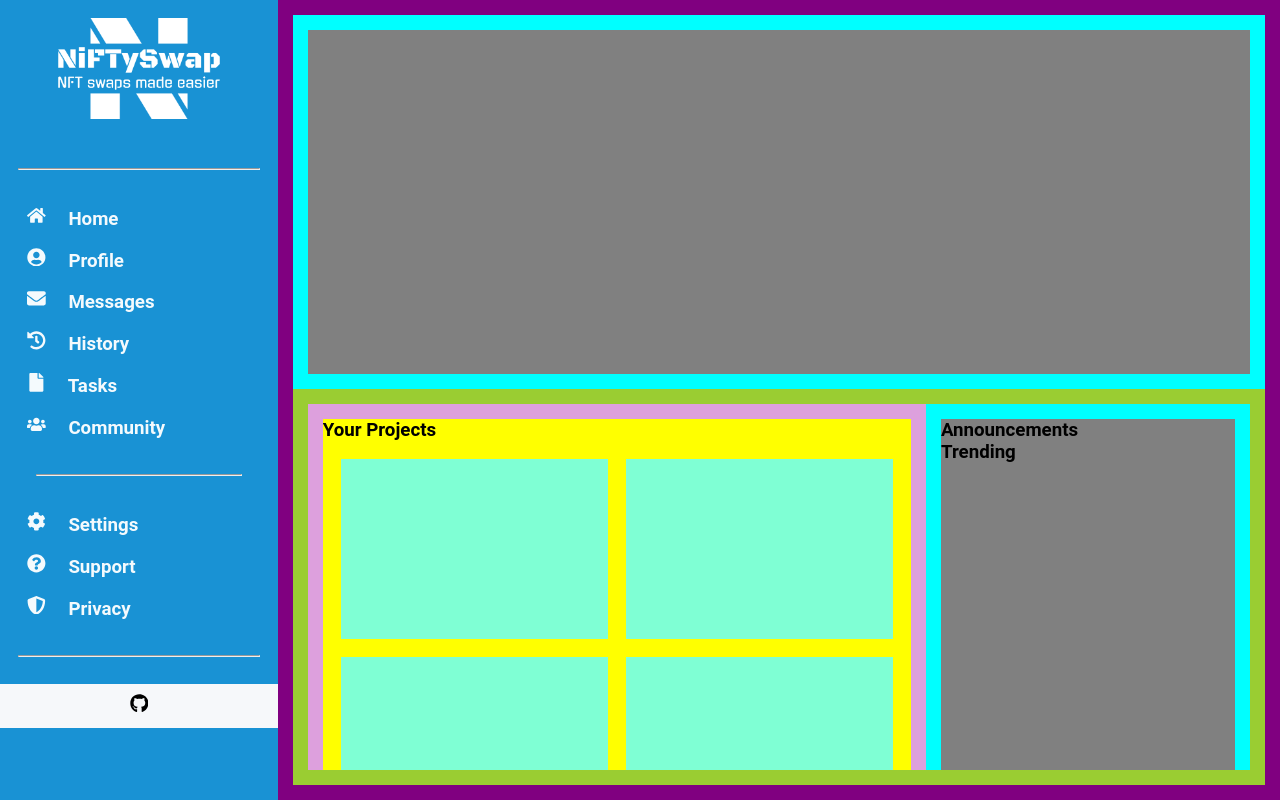
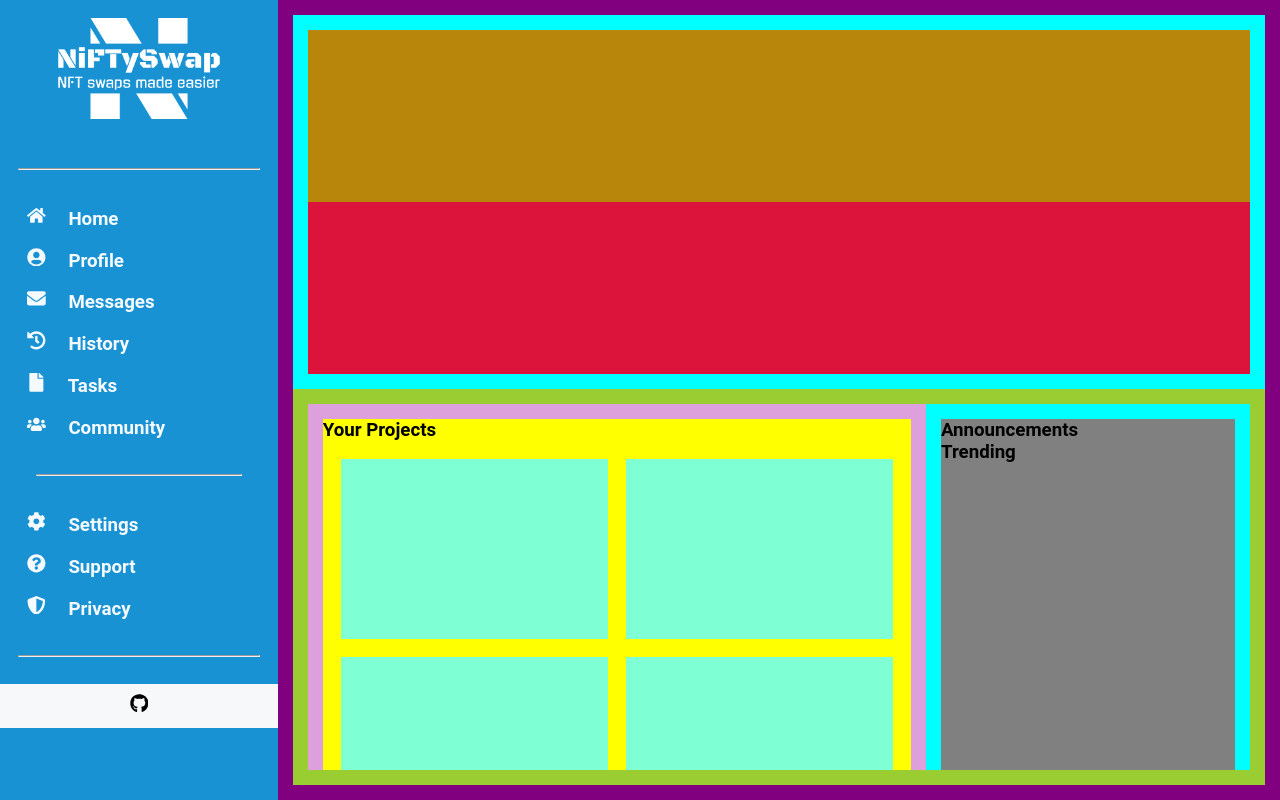
Before and after one commit to HughesSeanKyle/project-2-top, a React (Create React App) app: page / in a window 1280 px wide. Built offline with nearby package versions, Linux system fonts and the light colour scheme.

Commit message:
Layout nav main

```diff
--- a/src/App.css
+++ b/src/App.css
@@ -79,6 +79,29 @@
 	border: 15px solid cyan;
 }
 
+.nav-container-search {
+	display: flex;
+	flex-direction: column;
+	height: 100%;
+	width: 100%;
+}
+
+.search-bar {
+	flex: 1;
+	background-color: darkgoldenrod;
+	height: 27px;
+}
+
+.widgets-bar {
+	flex: 1;
+	background-color: crimson;
+	height: 27px;
+}
+
+.nav-container-profile {
+	display: flex;
+}
+
 .main-content {
 	flex: 3;
 	background-color: yellow;
--- a/src/App.js
+++ b/src/App.js
@@ -9,7 +9,15 @@ function App() {
 
 				{/* Main consists of two child comps. Main to be refacored and child comps as well */}
 				<main className="dashboard-main">
-					<div className="main-nav"></div>
+					{/* Search bar to own comp,  */}
+					<div className="main-nav">
+						<div className="nav-container-search">
+							<div className="search-bar"></div>
+							<div className="widgets-bar"></div>
+						</div>
+						<div className="nav-container-profile"></div>
+					</div>
+
 					<div className="main-content">
 						<div className="content-layout">
 							<div className="layout-grid">
--- a/src/components/Navigation/Sidebar.js
+++ b/src/components/Navigation/Sidebar.js
@@ -18,7 +18,7 @@ import {
 function Sidebar() {
 	return (
 		<>
-			{/* Sidenav - To be refactored and extracted to own component. nav links to be added to data structure and mapped. Link name + icon */}
+			{/* Sidenav - To be refactored and extracted to own component (DONE). nav links to be added to data structure and mapped. Link name + icon */}
 			<nav className="dashboard-side-nav">
 				<div className="side-nav-logo">
 					<a href="#" target="_blank">
```
Also changed, not shown: 1 other file (tests, documents, lock files or other folders).
